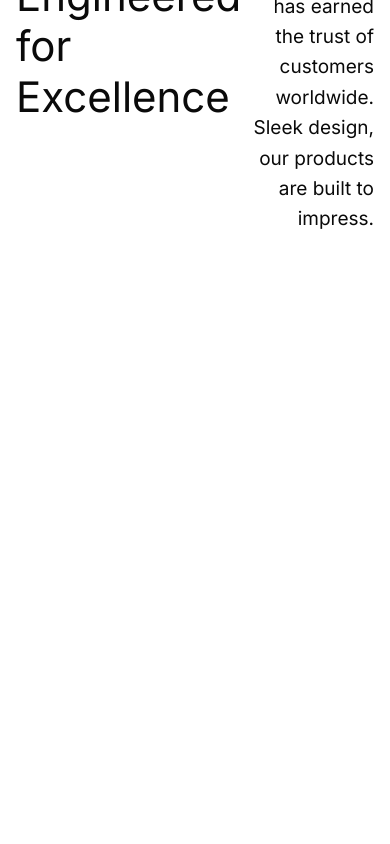
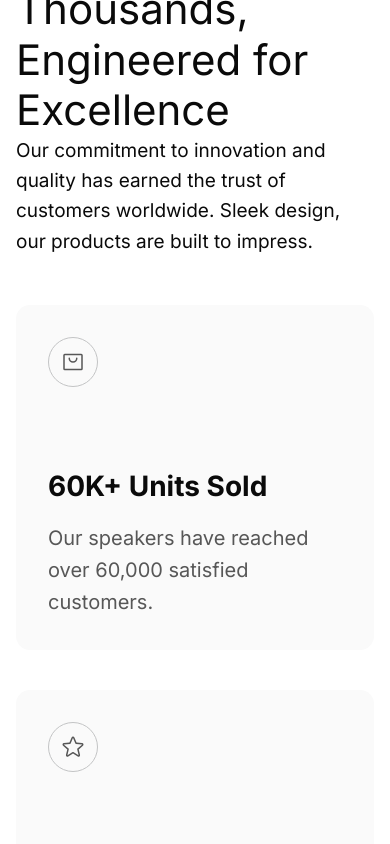
Before and after one commit to Lucascordovaa/sonic-audio, a Next.js app: page / in a window 390 px wide. Shown: the part 3280-4124 px from the top of the page. Built offline with nearby package versions, Linux system fonts and the light colour scheme.

Commit message:
finished WhyUs section - working on mobile responsiveness

```diff
--- a/components/Home/WhyUs/WhyUs.tsx
+++ b/components/Home/WhyUs/WhyUs.tsx
@@ -1,9 +1,13 @@
 import React from 'react'
 import { PiDiamond } from "react-icons/pi";
+import WhyUsCard from "@/components/Home/WhyUs/WhyUsCard";
+import { PiShoppingBag } from "react-icons/pi";
+import { PiStar } from "react-icons/pi";
+import { PiFlag } from "react-icons/pi";
 
 const WhyUs = () => {
     return (
-        <div className="w-full h-auto">
+        <div className="w-full h-auto mt-[64px] lg:mt-0">
             <div className="flex flex-col mx-auto w-[358px] lg:w-[63%]">
                 <div
                     className="flex items-center justify-center text-[#575757] rounded-full w-[114px] h-[36px] bg-transparent border border-[#C3C4C5]">
@@ -11,16 +15,21 @@ const WhyUs = () => {
                     <p className="text-[16px] leading-[1.5] ml-1">Why us?</p>
                 </div>
 
-                <div className="flex flex-row mt-[12px]">
+                <div className="flex flex-col lg:flex-row mt-[12px]">
                     <div className="w-full">
                         <h3 className="text-[42px] leading-[1.2]">Trusted by Thousands, Engineered for Excellence</h3>
                     </div>
                     <div>
-                        <p className="text-[19px] leading-[1.6] text-right">Our commitment to innovation and quality has earned the
+                        <p className="text-[19px] leading-[1.6] lg:text-right">Our commitment to innovation and quality has earned the
                             trust of customers worldwide. Sleek design, our products are built to impress.
                         </p>
                     </div>
+                </div>
 
+                <div className="my-12 flex flex-col gap-10 lg:flex-row lg:justify-center lg:gap-10">
+                    <WhyUsCard title={"60K+ Units Sold"} description={"Our speakers have reached over 60,000 satisfied customers."} Icon={PiShoppingBag} />
+                    <WhyUsCard title={"4.9/5 Average Rating"} description={"Thousands of reviews praise our unmatched sound quality"} Icon={PiStar}/>
+                    <WhyUsCard title={"100+ Countries"} description={"Our products are loved and shipped across more than 100 countries."} Icon={PiFlag}/>
                 </div>
             </div>
         </div>
--- /dev/null
+++ b/components/Home/WhyUs/WhyUsCard.tsx
@@ -0,0 +1,23 @@
+import React, {ElementType} from "react";
+
+type Props = {
+    title: string;
+    description: string;
+    Icon: ElementType;
+};
+
+const WhyUsCard = ({title, Icon, description}: Props) => {
+    return (
+        <div className="flex-1 bg-[#FAFAFA] p-[32px] rounded-xl space-y-[80px]">
+            <div className="w-fit p-3 border border-[#C3C4C5] rounded-full bg-transparent">
+                <Icon className="size-[24px] text-[#575757]" />
+            </div>
+            <div className="space-y-[16px]">
+                <h1 className="text-[28px] leading-[1.4] font-semibold">{title}</h1>
+                <p className="text-[20px] leading-[1.6] text-[#575757]">{description}</p>
+            </div>
+        </div>
+    );
+};
+
+export default WhyUsCard;
```
